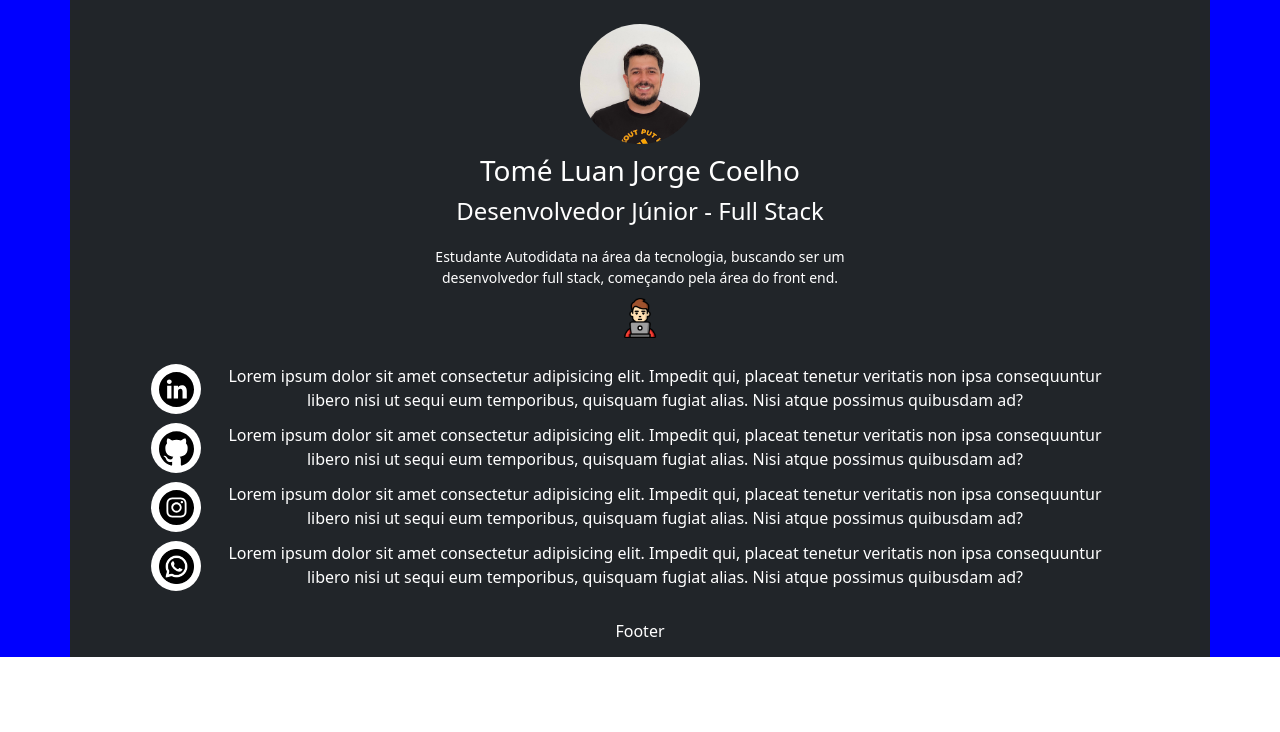
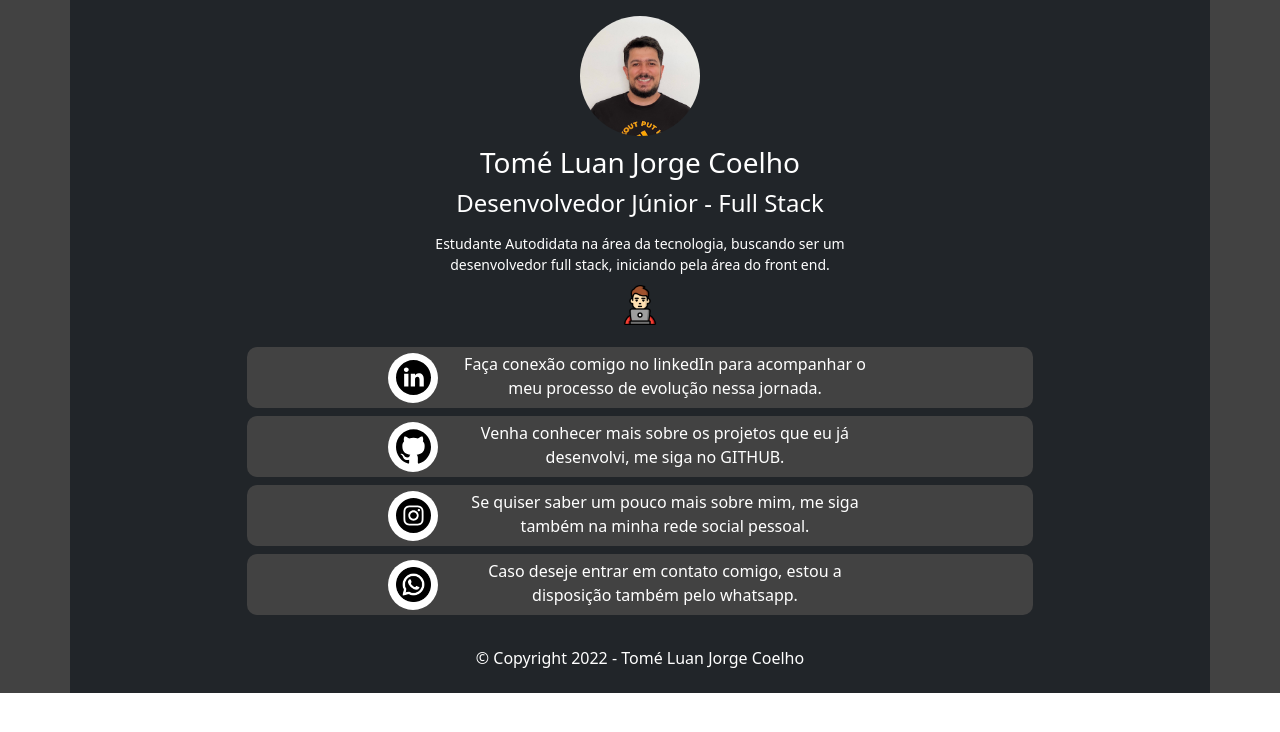
Before and after one commit to tomeluan05/linktree, a React (Vite) app: page / in a window 1280 px wide. Shown: the top 732 px of the page. Built offline with nearby package versions, Linux system fonts and the light colour scheme.

Commit message:
adicionando textos, links e organizando as cores do projeto

```diff
--- a/src/App.css
+++ b/src/App.css
@@ -1,3 +1,3 @@
 .principal{
-    background-color: blue;
+    background-color: rgb(66, 66, 66);
 }
--- a/src/components/Body.tsx
+++ b/src/components/Body.tsx
@@ -3,9 +3,9 @@ import "./body.css";
 const Body = () => {
   return (
     <div className="container bg-dark p-2">
-      <div className="mt-2 mb-2 row d-flex justify-content-center conteudo">
-        <div className="col-md-1 text-center foto">
-        <a href="#" target="_blank">
+      <div className="row mt-1 mb-1 conteudo">
+        <div className="col-md-5 text-center foto">
+        <a href="https://www.linkedin.com/in/tome-luan/" target="_blank">
             <img
               className="images"
               src="../../public/linkedin.svg"
@@ -13,14 +13,16 @@ const Body = () => {
             />
           </a>
         </div>
-        <div className="col-md-11 texto">
-        <p>Lorem ipsum dolor sit amet consectetur adipisicing elit. Impedit qui, placeat tenetur veritatis non ipsa consequuntur libero nisi ut sequi eum temporibus, quisquam fugiat alias. Nisi atque possimus quibusdam ad?</p>
+        <div className="col-md-7 texto">
+          <a href="https://www.linkedin.com/in/tome-luan/" target="_blank">
+            <p>Faça conexão comigo no linkedIn para acompanhar o meu processo de evolução nessa jornada.</p>
+          </a>
         </div>
       </div>
 
-      <div className="mt-2 mb-2 row d-flex justify-content-center conteudo">
-        <div className="col-md-1 text-center foto">
-        <a href="#" target="_blank">
+      <div className="mt-2 mb-2 row conteudo">
+        <div className="col-md-5 text-center foto">
+        <a href="https://github.com/tomeluan05" target="_blank">
             <img
               className="images"
               src="../../public/github.svg"
@@ -28,14 +30,16 @@ const Body = () => {
             />
           </a>
         </div>
-        <div className="col-md-11 texto">
-        <p>Lorem ipsum dolor sit amet consectetur adipisicing elit. Impedit qui, placeat tenetur veritatis non ipsa consequuntur libero nisi ut sequi eum temporibus, quisquam fugiat alias. Nisi atque possimus quibusdam ad?</p>
+        <div className="col-md-7 texto">
+        <a href="https://github.com/tomeluan05" target="_blank">
+          <p>Venha conhecer mais sobre os projetos que eu já desenvolvi, me siga no GITHUB.</p>
+        </a>
         </div>
       </div>
 
-      <div className="mt-2 mb-2 row d-flex justify-content-center conteudo">
-        <div className="col-md-1 text-center foto">
-        <a href="#" target="_blank">
+      <div className="mt-2 mb-2 row conteudo">
+        <div className="col-md-5 text-center foto">
+        <a href="https://www.instagram.com/emot_naul/" target="_blank">
             <img
               className="images"
               src="../../public/insta.svg"
@@ -43,14 +47,16 @@ const Body = () => {
             />
           </a>
         </div>
-        <div className="col-md-11 texto">
-        <p>Lorem ipsum dolor sit amet consectetur adipisicing elit. Impedit qui, placeat tenetur veritatis non ipsa consequuntur libero nisi ut sequi eum temporibus, quisquam fugiat alias. Nisi atque possimus quibusdam ad?</p>
+        <div className="col-md-7 texto">
+        <a href="https://www.instagram.com/emot_naul/" target="_blank">
+          <p>Se quiser saber um pouco mais sobre mim, me siga também na minha rede social pessoal.</p>
+        </a>
         </div>
       </div>
 
-      <div className="mt-2 mb-2 row d-flex justify-content-center conteudo">
-        <div className="col-md-1 text-center foto">
-        <a href="#" target="_blank">
+      <div className="mt-2 mb-2 row conteudo">
+        <div className="col-md-5 text-center foto">
+          <a href="https://api.whatsapp.com/send?phone=5581991518998&text=Olá Tomé Luan,%20estou%20interessado(a)%20nos%20seus%20serviços." target="_blank">
             <img
               className="images"
               src="../../public/whatsapp.png"
@@ -58,8 +64,10 @@ const Body = () => {
             />
           </a>
         </div>
-        <div className="col-md-11 texto">
-        <p>Lorem ipsum dolor sit amet consectetur adipisicing elit. Impedit qui, placeat tenetur veritatis non ipsa consequuntur libero nisi ut sequi eum temporibus, quisquam fugiat alias. Nisi atque possimus quibusdam ad?</p>
+        <div className="col-md-7 texto">
+        <a href="https://api.whatsapp.com/send?phone=5581991518998&text=Olá Tomé Luan,%20estou%20interessado(a)%20nos%20seus%20serviços." target="_blank">
+          <p>Caso deseje entrar em contato comigo, estou a disposição também pelo whatsapp.</p>
+        </a>
         </div>
       </div>
     </div>
--- a/src/components/Footer.tsx
+++ b/src/components/Footer.tsx
@@ -5,7 +5,7 @@ const Footer = () => {
         <div className="container bg-dark">
             <div className="row footer">
                 <div className="col-md-12">
-                    <p>Footer</p>
+                    <p>&copy; Copyright 2022 - Tomé Luan Jorge Coelho</p>
                 </div>
             </div>
         </div>
--- a/src/components/Header.tsx
+++ b/src/components/Header.tsx
@@ -9,7 +9,7 @@ function Header({ title, subtitle }: Props) {
   return (
     <div className="container">
       <div className="row">
-        <div className="col-md-12 d-flex flex-column align-items-center bg-dark pt-4">
+        <div className="col-md-12 d-flex flex-column align-items-center bg-dark pt-3">
           <img
             className="imagem-tome-luan"
             src="../../public/tome_luan.jpeg"
@@ -18,7 +18,7 @@ function Header({ title, subtitle }: Props) {
           />
           <h3 className="title">{title}</h3>
           <h4 className="subtitle">{subtitle}</h4>
-          <p className="apresentacao">Estudante Autodidata na área da tecnologia, buscando ser um desenvolvedor full stack, começando pela área do front end.</p><span><img className="boneco-programador" src="../../public/pessoa.png" alt="boneco-programador" width={40} /></span>
+          <p className="apresentacao">Estudante Autodidata na área da tecnologia, buscando ser um desenvolvedor full stack, iniciando pela área do front end.</p><span><img className="boneco-programador" src="../../public/pessoa.png" alt="boneco-programador" width={40} /></span>
         </div>
 
       </div>
--- a/src/components/body.css
+++ b/src/components/body.css
@@ -1,12 +1,3 @@
-.social{
-    /* display: flex;
-    justify-content: space-around;
-    list-style: none;
-    margin: 20px auto;
-    max-width: 300px; */
-    background-color: red;
-}
-
 .images{
     width: 35px;
 }
@@ -29,12 +20,28 @@ p{
     color: white;
 }
 
+a{
+    text-decoration: none;
+    color: white;
+}
+
+a:hover{
+    text-decoration: none;
+    color: rgb(177, 173, 173);
+}
+
 .primeira-div{
     background-color: green;
 }
 
 .conteudo{
-    width: 90%;
+    border-radius: 10px;
+    width: 70%;
     text-align: center;
     margin: 0 auto;
+    background-color: rgb(66, 66, 66);
+    display: flex;
+    justify-content: center;
+    align-items: center;
+    padding: 5px;
 }
--- a/src/components/footer.css
+++ b/src/components/footer.css
@@ -1,5 +1,8 @@
 .footer {
     text-align: center;
     color: #FFF;
-    padding: 11px;
+    padding-top: 15px;
+    padding-bottom: 20px;
+    width: 70%;
+    margin: 0 auto;
  }
--- a/src/components/header.css
+++ b/src/components/header.css
@@ -9,7 +9,7 @@
 
 .subtitle{
     color: #FFF;
-    margin-bottom: 20px;
+    margin-bottom: 15px;
 }
 
 .apresentacao{
```
